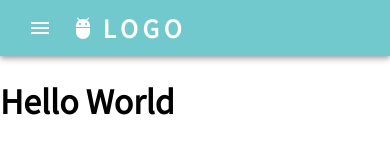
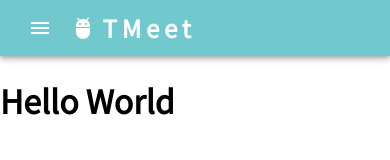
Before and after one commit to ssook1222/TMeet, a React (Create React App) app in the folder tmeet-frontend/: page / in a window 390 px wide. Shown: the top 160 px of the page. Built offline with nearby package versions, Linux system fonts and the light colour scheme.

Commit message:
UPDATE : 모바일 네비바 수정

```diff
--- a/tmeet-frontend/src/pages/components/navigationBar/NavBar.jsx
+++ b/tmeet-frontend/src/pages/components/navigationBar/NavBar.jsx
@@ -112,7 +112,7 @@ const NavBar = () => {
                             textDecoration: 'none',
                         }}
                     >
-                        LOGO
+                        TMeet
                     </Typography>
                     <div style={{ flexGrow: 16, display: { xs: 'none', md: 'flex' }, marginLeft:'auto'}}></div>
                     <div style={{ flexGrow: 8, display: { xs: 'none', md: 'flex' }, marginLeft:'auto'}}></div>
```
